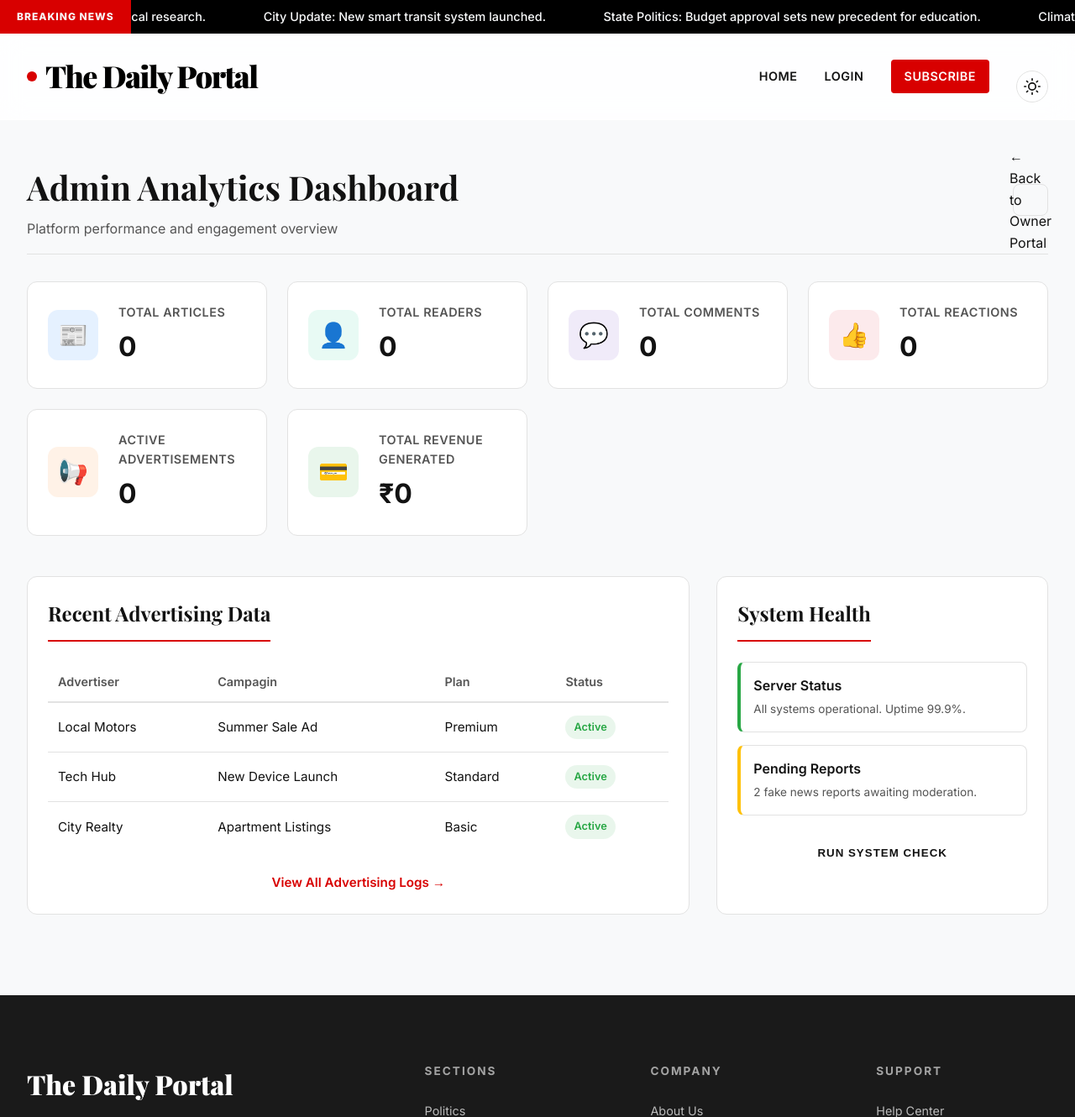
After one commit to Deep-4518/cityandstatenewsportel, a Django app: page /news/admin-analytics/ in a window 1280 px wide. The commit adds this page. Shown: the top 1330 px of the page at 84% size. Run offline with Django 5.2, Linux system fonts and the light colour scheme; data that the repository does not hold is empty; some web fonts are replaced.

Commit message:
Add Advanced Reader Panel, Admin Analytics, payments and Fake News Reporting

```diff
--- a/cityandstatenewsportel/core/models.py
+++ b/cityandstatenewsportel/core/models.py
@@ -52,6 +52,8 @@ class User(AbstractUser):
     preferred_city = models.CharField(max_length=100, blank=True, null=True)
     preferred_state = models.CharField(max_length=100, blank=True, null=True)
     role = models.CharField(max_length=10, choices=ROLE_CHOICES, default='user')
+    dark_mode = models.BooleanField(default=False)
+    language = models.CharField(max_length=20, default='English')
 
     USERNAME_FIELD = 'email'
     REQUIRED_FIELDS = ['first_name', 'last_name']
--- a/cityandstatenewsportel/news/urls.py
+++ b/cityandstatenewsportel/news/urls.py
@@ -1,5 +1,5 @@
 from django.urls import path
-from .views import owner_dashboard, user_dashboard, add_article, add_payment, manage_articles, analytics
+from .views import owner_dashboard, user_dashboard, add_article, add_payment, manage_articles, analytics, admin_analytics_dashboard, report_fake_news, bookmark_article
 
 urlpatterns = [
     path('owner/', owner_dashboard, name='owner_dashboard'),
@@ -8,4 +8,7 @@ urlpatterns = [
     path('add-payment/', add_payment, name='add_payment'),
     path('manage-articles/', manage_articles, name='manage_articles'),
     path('analytics/', analytics, name='analytics'),
+    path('admin-analytics/', admin_analytics_dashboard, name='admin_analytics'),
+    path('report-fake-news/<int:article_id>/', report_fake_news, name='report_fake_news'),
+    path('bookmark/<int:article_id>/', bookmark_article, name='bookmark_article'),
 ]
--- a/cityandstatenewsportel/news/views.py
+++ b/cityandstatenewsportel/news/views.py
@@ -1,26 +1,42 @@
-from django.shortcuts import render
+from django.shortcuts import render, get_object_or_404, redirect
+from django.contrib.auth.decorators import login_required
+from django.contrib import messages
+from django.db.models import F, Count, Q, ExpressionWrapper, FloatField, Sum
+from core.models import User
+from .models import Article, FakeNewsReport, AdPayment, Reaction, Comment, Bookmark
 
 def owner_dashboard(request):
     return render(request, 'owner_dashboard.html')
 
-from .models import Article
-
 def user_dashboard(request):
     # Fetching real articles or placeholders depending on DB state
     latest_news = Article.objects.order_by('-created_at')[:4]
-    trending_news = Article.objects.order_by('-views_count')[:4]
+    # Trending Algorithm: Views * 0.5 + Likes * 2 + Comments * 3
+    trending_news = Article.objects.annotate(
+        trending_score=ExpressionWrapper(
+            F('views_count') * 0.5 +
+            Count('reaction', filter=Q(reaction__reaction_type='Like')) * 2.0 +
+            Count('comment') * 3.0,
+            output_field=FloatField()
+        )
+    ).order_by('-trending_score')[:10]
 
-    # Simulating Local & Recommended News based on User preferences
     local_news = []
     recommended_news = []
 
     if request.user.is_authenticated:
+        query = Q()
         if request.user.preferred_city:
-            local_news = Article.objects.filter(city=request.user.preferred_city)[:4]
+            query |= Q(city__icontains=request.user.preferred_city)
+        if request.user.preferred_state:
+            query |= Q(state__icontains=request.user.preferred_state)
         elif request.user.city:
-            local_news = Article.objects.filter(city=request.user.city)[:4]
+            query |= Q(city__icontains=request.user.city)
 
-        # Basic recommendation simulation (can be expanded later)
+        if query:
+            local_news = Article.objects.filter(query).order_by('-created_at')[:4]
+
+        # Basic recommendation simulation
         recommended_news = Article.objects.filter(views_count__gte=5).order_by('?')[:4]
 
     context = {
@@ -65,3 +81,49 @@ def analytics(request):
         'top_articles': top_articles,
     }
     return render(request, 'analytics.html', context)
+
+def admin_analytics_dashboard(request):
+    total_articles = Article.objects.count()
+    total_users = User.objects.count()
+    total_comments = Comment.objects.count()
+    total_reactions = Reaction.objects.count()
+
+    active_ads = AdPayment.objects.filter(status='Completed').count()
+    revenue_dict = AdPayment.objects.filter(status='Completed').aggregate(total_rev=Sum('amount'))
+    total_revenue = revenue_dict['total_rev'] or 0
+
+    context = {
+        'total_articles': total_articles,
+        'total_users': total_users,
+        'total_comments': total_comments,
+        'total_reactions': total_reactions,
+        'active_ads': active_ads,
+        'total_revenue': total_revenue,
+    }
+    return render(request, 'admin_analytics.html', context)
+
+@login_required
+def report_fake_news(request, article_id):
+    article = get_object_or_404(Article, id=article_id)
+    if request.method == 'POST':
+        reason = request.POST.get('reason')
+        if reason:
+            FakeNewsReport.objects.create(
+                user=request.user,
+                article=article,
+                reason=reason
+            )
+            messages.success(request, 'Thank you for your report. It has been submitted for review.')
+            return redirect('user_dashboard')
+    return render(request, 'report_fake_news.html', {'article': article})
+
+@login_required
+def bookmark_article(request, article_id):
+    article = get_object_or_404(Article, id=article_id)
+    bookmark, created = Bookmark.objects.get_or_create(user=request.user, article=article)
+    if not created:
+        bookmark.delete()
+        messages.success(request, 'Article removed from bookmarks.')
+    else:
+        messages.success(request, 'Article bookmarked successfully.')
+    return redirect('user_dashboard')
--- /dev/null
+++ b/cityandstatenewsportel/templates/admin_analytics.html
@@ -0,0 +1,284 @@
+{% extends 'base.html' %}
+{% load static %}
+
+{% block title %}Admin Analytics | Portal Dashboard{% endblock %}
+
+{% block content %}
+<style>
+    .analytics-header {
+        margin-bottom: 2rem;
+        padding-bottom: 1rem;
+        border-bottom: 1px solid var(--border);
+        display: flex;
+        justify-content: space-between;
+        align-items: center;
+    }
+
+    .analytics-title {
+        font-family: var(--font-serif);
+        font-size: 2.5rem;
+        color: var(--text-color);
+        margin: 0;
+    }
+
+    /* Grid Layout for Stats Cards */
+    .stats-grid {
+        display: grid;
+        grid-template-columns: repeat(auto-fit, minmax(280px, 1fr));
+        gap: 1.5rem;
+        margin-bottom: 3rem;
+    }
+
+    .stat-card {
+        background: var(--bg-card);
+        border: 1px solid var(--border);
+        border-radius: 12px;
+        padding: 1.5rem;
+        display: flex;
+        align-items: center;
+        gap: 1.5rem;
+        transition: transform 0.2s, box-shadow 0.2s;
+    }
+
+    .stat-card:hover {
+        transform: translateY(-5px);
+        box-shadow: var(--shadow);
+    }
+
+    .stat-icon {
+        width: 60px;
+        height: 60px;
+        border-radius: 12px;
+        display: flex;
+        align-items: center;
+        justify-content: center;
+        font-size: 1.8rem;
+    }
+
+    /* Color variations for icons */
+    .bg-blue { background: rgba(0, 123, 255, 0.1); color: #007bff; }
+    .bg-green { background: rgba(40, 167, 69, 0.1); color: #28a745; }
+    .bg-purple { background: rgba(111, 66, 193, 0.1); color: #6f42c1; }
+    .bg-orange { background: rgba(253, 126, 20, 0.1); color: #fd7e14; }
+    .bg-red { background: rgba(220, 53, 69, 0.1); color: #dc3545; }
+    .bg-teal { background: rgba(32, 201, 151, 0.1); color: #20c997; }
+
+    .stat-info {
+        flex: 1;
+    }
+
+    .stat-label {
+        font-size: 0.9rem;
+        color: var(--text-muted);
+        text-transform: uppercase;
+        letter-spacing: 0.5px;
+        font-weight: 600;
+        margin-bottom: 0.25rem;
+    }
+
+    .stat-value {
+        font-size: 2rem;
+        font-weight: 700;
+        color: var(--text-color);
+        margin: 0;
+    }
+
+    /* Detailed Analytics Section */
+    .detailed-sections {
+        display: grid;
+        grid-template-columns: 2fr 1fr;
+        gap: 2rem;
+    }
+
+    @media (max-width: 900px) {
+        .detailed-sections {
+            grid-template-columns: 1fr;
+        }
+    }
+
+    .panel {
+        background: var(--bg-card);
+        border: 1px solid var(--border);
+        border-radius: 12px;
+        padding: 1.5rem;
+    }
+
+    .panel-title {
+        font-family: var(--font-serif);
+        font-size: 1.5rem;
+        margin-top: 0;
+        margin-bottom: 1.5rem;
+        padding-bottom: 0.75rem;
+        border-bottom: 2px solid var(--accent);
+        display: inline-block;
+    }
+
+    /* Table Styles within Panel */
+    .styled-table {
+        width: 100%;
+        border-collapse: collapse;
+    }
+
+    .styled-table th {
+        text-align: left;
+        padding: 12px;
+        border-bottom: 2px solid var(--border);
+        color: var(--text-muted);
+        font-weight: 600;
+        font-size: 0.9rem;
+    }
+
+    .styled-table td {
+        padding: 15px 12px;
+        border-bottom: 1px solid var(--border);
+        font-size: 0.95rem;
+        color: var(--text-color);
+    }
+
+    .styled-table tr:last-child td {
+        border-bottom: none;
+    }
+
+    .status-badge {
+        display: inline-block;
+        padding: 4px 10px;
+        border-radius: 20px;
+        font-size: 0.8rem;
+        font-weight: 600;
+        background: rgba(40, 167, 69, 0.1);
+        color: #28a745;
+    }
+</style>
+
+<div class="analytics-header">
+    <div>
+        <h1 class="analytics-title">Admin Analytics Dashboard</h1>
+        <p style="color: var(--text-muted); margin-top: 5px;">Platform performance and engagement overview</p>
+    </div>
+    <a href="{% url 'owner_dashboard' %}" class="btn-theme" style="text-decoration: none; padding: 10px 20px; border-radius: 8px;">
+        &larr; Back to Owner Portal
+    </a>
+</div>
+
+<!-- Key Metrics Grid -->
+<div class="stats-grid">
+    <!-- Articles Stat -->
+    <div class="stat-card">
+        <div class="stat-icon bg-blue">📰</div>
+        <div class="stat-info">
+            <div class="stat-label">Total Articles</div>
+            <h2 class="stat-value">{{ total_articles }}</h2>
+        </div>
+    </div>
+
+    <!-- Users Stat -->
+    <div class="stat-card">
+        <div class="stat-icon bg-teal">👤</div>
+        <div class="stat-info">
+            <div class="stat-label">Total Readers</div>
+            <h2 class="stat-value">{{ total_users }}</h2>
+        </div>
+    </div>
+
+    <!-- Comments Stat -->
+    <div class="stat-card">
+        <div class="stat-icon bg-purple">💬</div>
+        <div class="stat-info">
+            <div class="stat-label">Total Comments</div>
+            <h2 class="stat-value">{{ total_comments }}</h2>
+        </div>
+    </div>
+
+    <!-- Reactions Stat -->
+    <div class="stat-card">
+        <div class="stat-icon bg-red">👍</div>
+        <div class="stat-info">
+            <div class="stat-label">Total Reactions</div>
+            <h2 class="stat-value">{{ total_reactions }}</h2>
+        </div>
+    </div>
+
+    <!-- Active Ads Stat -->
+    <div class="stat-card">
+        <div class="stat-icon bg-orange">📢</div>
+        <div class="stat-info">
+            <div class="stat-label">Active Advertisements</div>
+            <h2 class="stat-value">{{ active_ads }}</h2>
+        </div>
+    </div>
+
+    <!-- Revenue Stat -->
+    <div class="stat-card">
+        <div class="stat-icon bg-green">💳</div>
+        <div class="stat-info">
+            <div class="stat-label">Total Revenue generated</div>
+            <h2 class="stat-value">₹{{ total_revenue }}</h2>
+        </div>
+    </div>
+</div>
+
+<div class="detailed-sections">
+    <!-- Activity Log Panel -->
+    <div class="panel">
+        <h3 class="panel-title">Recent Advertising Data</h3>
+
+        <table class="styled-table">
+            <thead>
+                <tr>
+                    <th>Advertiser</th>
+                    <th>Campagin</th>
+                    <th>Plan</th>
+                    <th>Status</th>
+                </tr>
+            </thead>
+            <tbody>
+                <!-- Placeholder rows since we aren't passing exact active ads array yet -->
+                <tr>
+                    <td>Local Motors</td>
+                    <td>Summer Sale Ad</td>
+                    <td>Premium</td>
+                    <td><span class="status-badge">Active</span></td>
+                </tr>
+                <tr>
+                    <td>Tech Hub</td>
+                    <td>New Device Launch</td>
+                    <td>Standard</td>
+                    <td><span class="status-badge">Active</span></td>
+                </tr>
+                <tr>
+                    <td>City Realty</td>
+                    <td>Apartment Listings</td>
+                    <td>Basic</td>
+                    <td><span class="status-badge">Active</span></td>
+                </tr>
+            </tbody>
+        </table>
+
+        <div style="text-align: center; margin-top: 1.5rem;">
+            <a href="#" style="color: var(--accent); text-decoration: none; font-weight: 600; font-size: 0.95rem;">View All Advertising Logs &rarr;</a>
+        </div>
+    </div>
+
+    <!-- Action Center Panel -->
+    <div class="panel">
+        <h3 class="panel-title">System Health</h3>
+
+        <div style="display: flex; flex-direction: column; gap: 15px;">
+            <div style="padding: 15px; border-radius: 8px; border: 1px solid var(--border); border-left: 4px solid #28a745;">
+                <div style="font-weight: 600; margin-bottom: 5px;">Server Status</div>
+                <div style="color: var(--text-muted); font-size: 0.85rem;">All systems operational. Uptime 99.9%.</div>
+            </div>
+
+            <div style="padding: 15px; border-radius: 8px; border: 1px solid var(--border); border-left: 4px solid #ffc107;">
+                <div style="font-weight: 600; margin-bottom: 5px;">Pending Reports</div>
+                <div style="color: var(--text-muted); font-size: 0.85rem;">2 fake news reports awaiting moderation.</div>
+            </div>
+
+            <button class="btn-theme" style="width: 100%; padding: 12px; margin-top: 10px; border-radius: 8px; border: none; cursor: pointer;">
+                Run System Check
+            </button>
+        </div>
+    </div>
+</div>
+
+{% endblock %}
```
Also changed, not shown: cityandstatenewsportel/news/models.py (+53 -0 lines), cityandstatenewsportel/templates/report_fake_news.html (added, +155 -0 lines), cityandstatenewsportel/templates/user_dashboard.html (+18 -4 lines), cityandstatenewsportel/core/migrations/0004_user_dark_mode_user_language.py (added), cityandstatenewsportel/news/migrations/0003_adpayment_bookmark_fakenewsreport.py (added).
